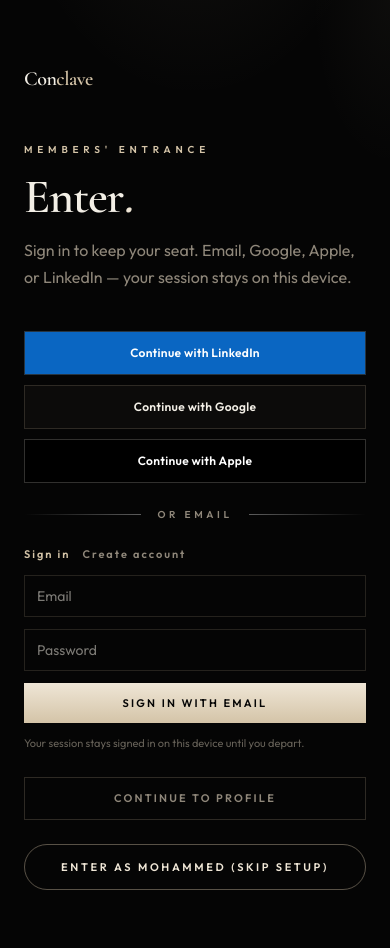
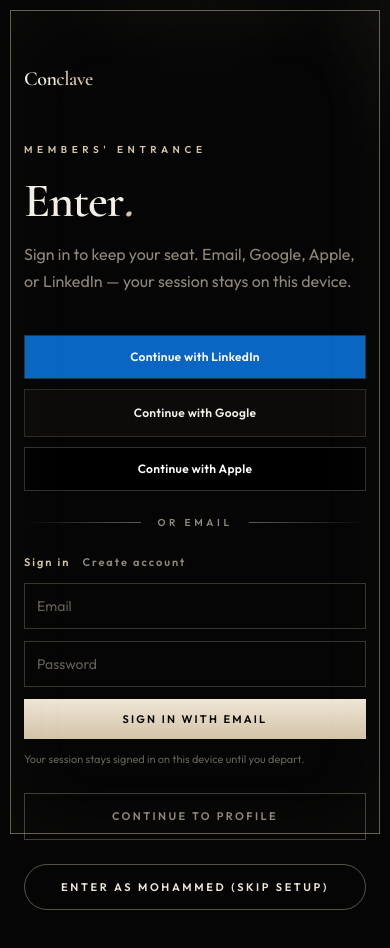
Before and after one commit to braindvts/meetpoint, a Next.js app: page /login in a window 390 px wide. Shown: the top 948 px of the page. Built offline with nearby package versions, Linux system fonts and the light colour scheme; no server answers; the database is empty.

Commit message:
Match the live Conclave UI to the poster look.
Gold invitation frame, hairline cards, wider label tracking, and serif names so the product feels like the promo.

Co-authored-by: brainpo3amd <brainpo3amd@gmail.com>

```diff
--- a/app/discover/page.tsx
+++ b/app/discover/page.tsx
@@ -126,13 +126,13 @@ export default function DiscoverPage() {
     <>
       <Nav />
       <main className="mx-auto max-w-5xl px-3 py-4 pb-28 sm:px-6 sm:py-10">
-        <section className="mp-reveal mp-room-banner mb-5 p-4 sm:mb-8 sm:p-8">
+        <section className="mp-reveal mp-frame mp-room-banner mb-5 p-5 sm:mb-8 sm:p-8">
           <div className="relative z-[1] flex items-end justify-between gap-4">
             <div className="min-w-0">
-              <p className="text-[9px] font-semibold uppercase tracking-[0.36em] text-accent sm:tracking-[0.48em]">
+              <p className="mp-kicker">
                 The room · tonight
               </p>
-              <h1 className="mt-2 font-display text-3xl font-semibold leading-none tracking-tight sm:text-5xl">
+              <h1 className="mt-3 font-display text-3xl font-semibold leading-[0.92] tracking-tight sm:text-5xl">
                 {greeting},{" "}
                 <span className="italic text-accent">{profile.name.split(" ")[0]}</span>
               </h1>
--- a/app/globals.css
+++ b/app/globals.css
@@ -70,7 +70,40 @@ body {
   }
 }
 
-/* Brass corner frame used on screens + cards */
+/* Invitation-card stage — the poster frame, on landing + login */
+.mp-stage {
+  position: relative;
+}
+.mp-stage::before {
+  content: "";
+  pointer-events: none;
+  position: fixed;
+  z-index: 60;
+  inset: 10px;
+  border: 1px solid color-mix(in srgb, var(--color-accent) 48%, transparent);
+  box-shadow: inset 0 0 80px rgba(212, 196, 168, 0.04);
+}
+@media (min-width: 640px) {
+  .mp-stage::before {
+    inset: 18px;
+  }
+}
+
+/* Poster labels */
+.mp-kicker {
+  font-size: 10px;
+  font-weight: 600;
+  letter-spacing: 0.46em;
+  text-transform: uppercase;
+  color: var(--color-accent);
+}
+
+/* Hairline gold cards like the promo phones */
+.mp-card-poster {
+  border: 1px solid color-mix(in srgb, var(--color-accent) 28%, transparent);
+  background: color-mix(in srgb, var(--color-panel) 88%, transparent);
+  box-shadow: 0 18px 50px rgba(0, 0, 0, 0.45);
+}
 .mp-frame {
   position: relative;
 }
@@ -78,9 +111,9 @@ body {
 .mp-frame::after {
   content: "";
   position: absolute;
-  width: 18px;
-  height: 18px;
-  border-color: color-mix(in srgb, var(--color-accent) 55%, transparent);
+  width: 22px;
+  height: 22px;
+  border-color: color-mix(in srgb, var(--color-accent) 70%, transparent);
   pointer-events: none;
   z-index: 2;
 }
@@ -101,10 +134,10 @@ body {
 .mp-room-banner {
   position: relative;
   overflow: hidden;
-  border: 1px solid color-mix(in srgb, var(--color-line) 80%, transparent);
+  border: 1px solid color-mix(in srgb, var(--color-accent) 26%, transparent);
   background:
-    linear-gradient(135deg, rgba(212, 196, 168, 0.08), transparent 42%),
-    linear-gradient(to bottom, #12100e, #080706);
+    linear-gradient(135deg, rgba(212, 196, 168, 0.1), transparent 42%),
+    linear-gradient(to bottom, #14110e, #080706);
 }
 .mp-room-banner::after {
   content: "";
@@ -126,10 +159,10 @@ body {
   pointer-events: auto;
 }
 .mp-dock {
-  border: 1px solid rgba(212, 196, 168, 0.18);
-  background: rgba(8, 7, 6, 0.92);
-  backdrop-filter: blur(18px);
-  -webkit-backdrop-filter: blur(18px);
+  border: 1px solid color-mix(in srgb, var(--color-accent) 32%, transparent);
+  background: rgba(8, 7, 6, 0.94);
+  backdrop-filter: blur(22px);
+  -webkit-backdrop-filter: blur(22px);
   box-shadow: 0 12px 40px rgba(0, 0, 0, 0.55);
   pointer-events: auto;
 }
@@ -138,8 +171,8 @@ body {
 .mp-seg {
   display: inline-flex;
   padding: 3px;
-  border: 1px solid color-mix(in srgb, var(--color-line) 90%, transparent);
-  background: rgba(0, 0, 0, 0.35);
+  border: 1px solid color-mix(in srgb, var(--color-accent) 28%, transparent);
+  background: rgba(0, 0, 0, 0.45);
 }
 .mp-seg button {
   min-width: 5.5rem;
--- a/app/login/page.tsx
+++ b/app/login/page.tsx
@@ -49,7 +49,7 @@ function LoginContent() {
   }, [router]);
 
   return (
-    <main className="relative grid min-h-dvh lg:grid-cols-2">
+    <main className="mp-stage relative grid min-h-dvh lg:grid-cols-2">
       <div className="relative hidden overflow-hidden lg:block">
         <div
           className="absolute inset-0 bg-cover bg-center animate-[kenburns_22s_ease-out_both]"
@@ -81,11 +81,11 @@ function LoginContent() {
         <div className="relative">
           <Wordmark href="/" size="md" />
 
-          <p className="mt-12 text-[10px] font-semibold uppercase tracking-[0.48em] text-accent">
+          <p className="mt-12 mp-kicker">
             Members&apos; entrance
           </p>
-          <h1 className="mt-4 font-display text-5xl font-semibold tracking-tight">
-            Enter<span className="italic text-accent-2">.</span>
+          <h1 className="mt-5 font-display text-5xl font-semibold tracking-tight sm:text-6xl">
+            Enter<span className="italic text-accent">.</span>
           </h1>
           <p className="mt-4 leading-[1.7] text-muted">
             Sign in to keep your seat. Email, Google, Apple, or LinkedIn — your session stays on
@@ -111,7 +111,7 @@ function LoginContent() {
 
             <Link
               href="/onboarding"
-              className="inline-flex w-full items-center justify-center border border-line py-3 text-[11px] font-semibold uppercase tracking-[0.2em] text-muted transition hover:text-ivory"
+              className="inline-flex w-full items-center justify-center border border-accent/30 py-3.5 text-[11px] font-semibold uppercase tracking-[0.22em] text-muted transition hover:border-accent/60 hover:text-ivory"
             >
               Continue to profile
             </Link>
--- a/components/AuthButtons.tsx
+++ b/components/AuthButtons.tsx
@@ -15,7 +15,7 @@ export default function AuthButtons({ className = "" }: Props) {
       </a>
       <a
         href="/api/auth/google"
-        className="inline-flex w-full items-center justify-center gap-2.5 border border-line bg-panel px-5 py-3 text-[12px] font-semibold tracking-wide text-ivory transition hover:border-accent/40"
+        className="inline-flex w-full items-center justify-center gap-2.5 border border-line bg-panel px-5 py-3.5 text-[12px] font-semibold tracking-wide text-ivory transition hover:border-accent/50"
       >
         Continue with Google
       </a>
--- a/components/EmailAuthForm.tsx
+++ b/components/EmailAuthForm.tsx
@@ -34,7 +34,7 @@ export default function EmailAuthForm() {
   }
 
   const field =
-    "w-full border border-line/80 bg-ink px-3 py-2.5 text-sm text-ivory outline-none focus:border-accent";
+    "w-full rounded-none border border-accent/25 bg-ink px-3 py-3 text-sm text-ivory outline-none placeholder:text-muted/70 focus:border-accent";
 
   return (
     <form onSubmit={submit} className="space-y-3">
--- a/components/MatchCard.tsx
+++ b/components/MatchCard.tsx
@@ -58,12 +58,12 @@ export default function MatchCard({
           onOpenProfile(person.id);
         }
       }}
-      className={`mp-card-motion group relative flex flex-col overflow-hidden ${
+        className={`mp-card-motion group relative flex flex-col overflow-hidden ${
         onOpenProfile || preview ? "cursor-pointer [-webkit-tap-highlight-color:transparent]" : ""
       } ${
         elite
           ? "elite-centurion"
-          : "mp-frame border border-line/80 bg-panel/80 hover:border-accent/40"
+          : "mp-card-poster"
       }`}
     >
       {elite && <span className="elite-sheen" aria-hidden />}
@@ -114,7 +114,7 @@ export default function MatchCard({
 
           {!elite && (
             <div className="absolute left-3 top-3 z-10 sm:left-4 sm:top-4">
-              <span className="border border-accent/40 bg-ink/70 px-2 py-1 text-[10px] font-semibold uppercase tracking-wide text-accent backdrop-blur-sm">
+              <span className="border border-accent/45 bg-ink/75 px-2.5 py-1 text-[9px] font-semibold uppercase tracking-[0.22em] text-accent backdrop-blur-sm">
                 {reason}
               </span>
             </div>
@@ -130,7 +130,7 @@ export default function MatchCard({
 
           <div className="absolute inset-x-0 bottom-0 p-4 sm:p-5">
             <h3
-              className={`truncate text-xl font-semibold leading-tight sm:text-2xl ${
+              className={`truncate font-display text-2xl font-semibold leading-tight sm:text-[1.65rem] ${
                 elite ? "text-white" : "text-ivory"
               }`}
             >
--- a/components/Nav.tsx
+++ b/components/Nav.tsx
@@ -99,7 +99,7 @@ export default function Nav() {
   return (
     <>
       <header
-        className={`sticky top-0 z-40 border-b border-accent/10 bg-ink/90 backdrop-blur-xl ${
+        className={`sticky top-0 z-40 border-b border-accent/20 bg-ink/92 backdrop-blur-xl ${
           inChatThread ? "hidden sm:block" : ""
         }`}
       >
--- a/components/SplashScreen.tsx
+++ b/components/SplashScreen.tsx
@@ -81,7 +81,7 @@ export default function SplashScreen() {
       }}
     >
       <div className="mp-splash-seal relative flex flex-col items-center px-8 text-center">
-        <p className="text-[10px] font-semibold uppercase tracking-[0.48em] text-accent">
+        <p className="mp-kicker">
           By introduction only
         </p>
         <p className="mp-splash-word mt-5 font-display text-5xl font-semibold tracking-tight text-ivory sm:text-6xl">
--- a/components/Wordmark.tsx
+++ b/components/Wordmark.tsx
@@ -15,7 +15,7 @@ export default function Wordmark({ href = "/", size = "md", className = "" }: Pr
         ? "text-[1.05rem] tracking-tight"
         : "text-[1.25rem] tracking-tight";
   const inner = (
-    <span className={`font-display font-semibold text-ivory ${scale} ${className}`}>
+    <span className={`font-display font-semibold tracking-tight text-ivory ${scale} ${className}`}>
       Con<span className="text-accent">clave</span>
     </span>
   );
```
Also changed, not shown: app/page.tsx (+9 -9 lines).
